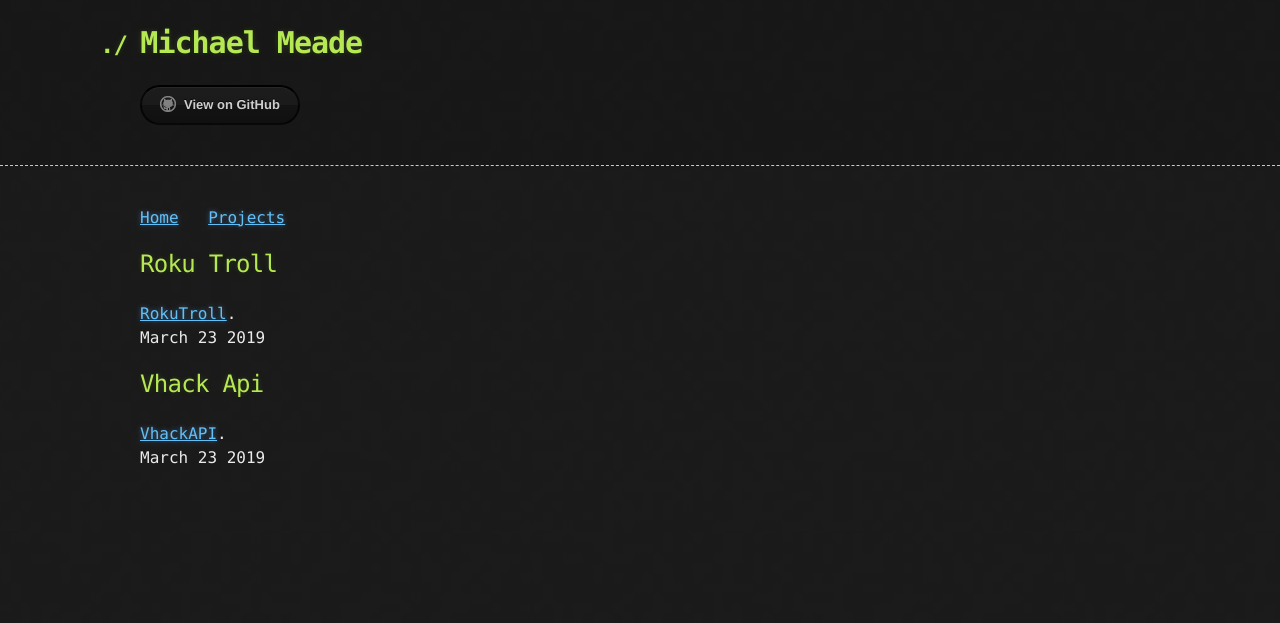
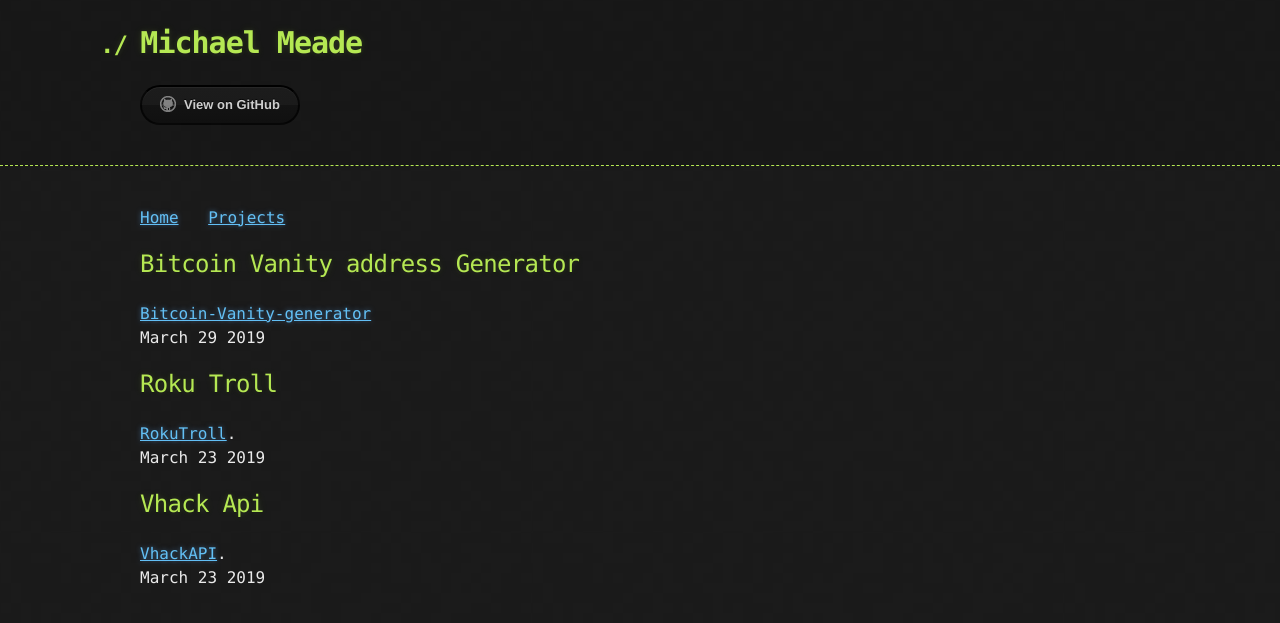
Before and after one commit to Michael-Meade/MinerFind, a Jekyll site: the page built from Projects.md, in a window 1280 px wide. Shown: the top 623 px of the page. Built offline with Jekyll 4.4.1, drawn with Linux system fonts in a browser that asks for light colours; our own code applies the rules of GitHub Pages for plain Markdown files; the repository's description, which GitHub fills in, is left out.

Commit message:
Update Projects.md

```diff
--- a/Projects.md
+++ b/Projects.md
@@ -1,9 +1,11 @@
 <a href="https://michael-meade.github.io/" style='margin-right:20px'>Home</a>
 <a href="https://michael-meade.github.io/Projects" style='margin-right:20px'>Projects</a>
+## Bitcoin Vanity address Generator
+[Bitcoin-Vanity-generator](./Projects/BitcoinVanityGenerator.md)<br>
+March 29 2019
 ## Roku Troll
 [RokuTroll](./Projects/RokuTroll.md).<br>
-March 23 2019<br>
-
+March 23 2019
 ## Vhack Api
 [VhackAPI](./Projects/VhackApi.md).<br>
 March 23 2019<br>
```
